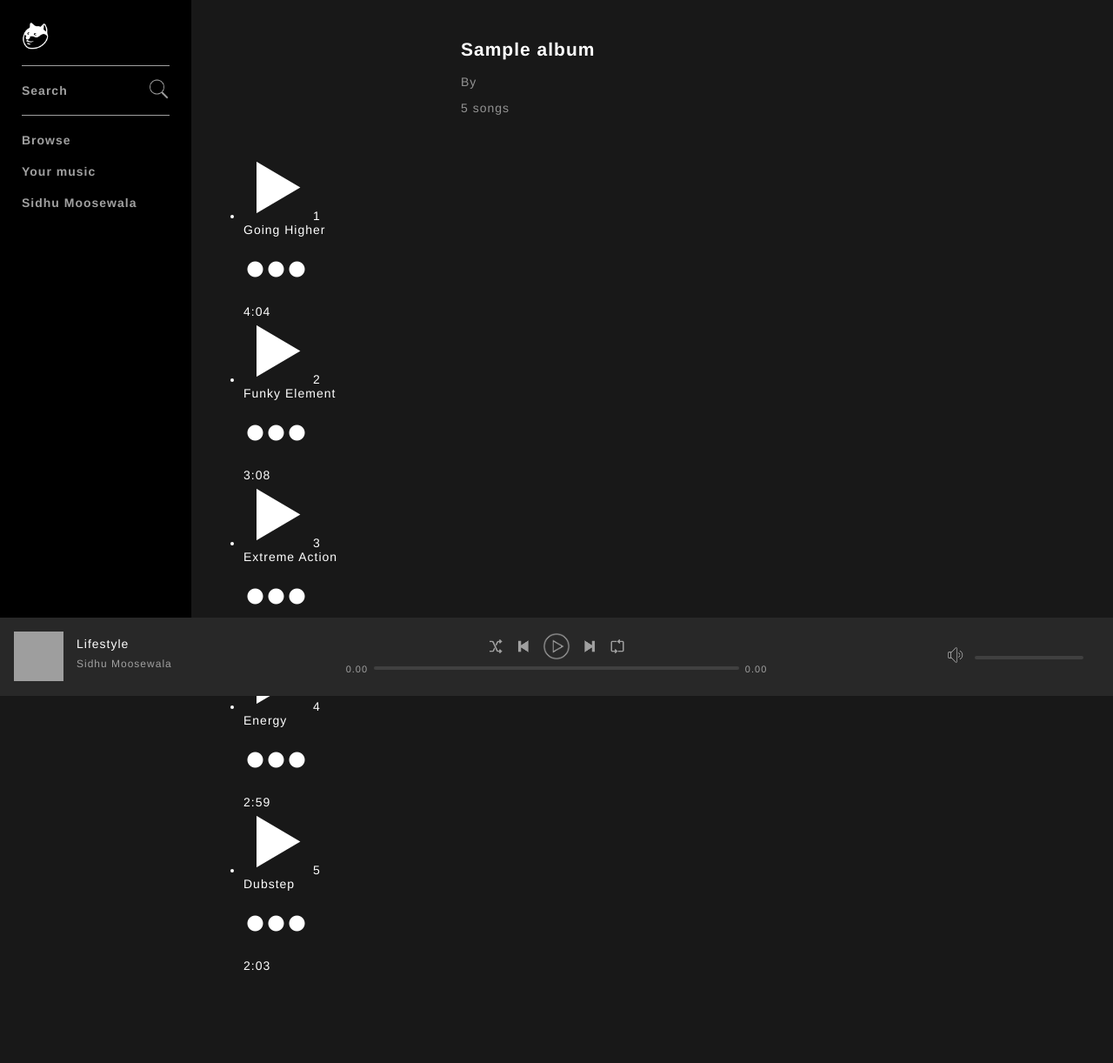
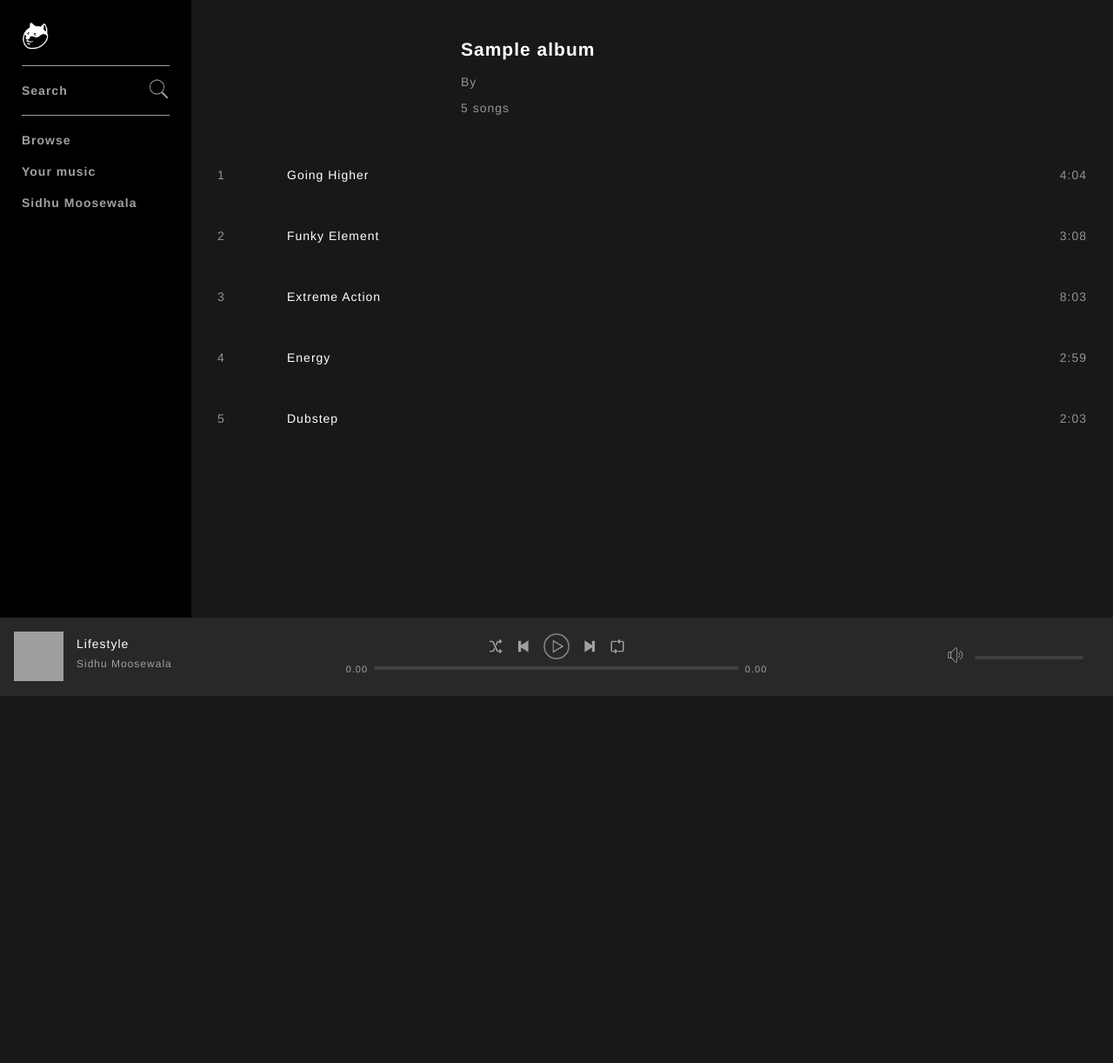
Before and after one commit to manuarora700/music-streaming-project, a PHP site: page /album.php?id=1 in a window 1280 px wide. Shown: the whole page at 87% size. After the commit the page ends 800 px from the top, so only its background shows below. Run offline with PHP 8.4, Linux system fonts and the light colour scheme; the visitor is signed in with stand-in values (Sample User, id 1); data comes from the database, SQL or seed files in the repository; tables that the repository leaves empty or names only in its code hold one stand-in row (values such as "Sample post"); data that the repository does not hold is empty; grey boxes are pictures that could not be loaded.

Commit message:
Styled the tracklist page

```diff
--- a/album.php
+++ b/album.php
@@ -69,10 +69,10 @@
 							<img class='optionsButton' src='assets/images/icons/more.png'/>
 
 
-						</div class='trackDuration'>
+						</div>
+
+						<div class='trackDuration'>
 							<span class='duration'>" . $albumSong->getDuration() . "</span>
-						<div>
-
 						</div>
 
 					 </li>";
--- a/assets/css/style.css
+++ b/assets/css/style.css
@@ -285,3 +285,83 @@ body {
 	color: #939393;
 	font-weight: 200;
 }
+
+.tracklist {
+	padding: 0;
+}
+
+.tracklistRow {
+	height: 40px;
+	padding: 15px 10px;
+	list-style: none;
+}
+
+.tracklistRow span {
+	color: #939393;
+	font-weight: 200;
+}
+
+.tracklistRow:hover {
+	background-color: #282828;
+}
+
+.tracklistRow .trackCount {
+	width: 8%;
+	float: left;
+}
+
+.tracklistRow .trackCount img {
+	width: 20px;
+	visibility: hidden;
+	position: absolute;
+	cursor: pointer;
+}
+
+.tracklistRow:hover .trackCount img {
+	visibility: visible;
+}
+
+.tracklistRow .trackCount span {
+	visibility: visible;
+}
+.tracklistRow:hover .trackCount span {
+	visibility: hidden;
+}
+
+.tracklistRow .trackInfo {
+	width: 75%;
+	float: left;
+
+}
+
+.tracklistRow .trackInfo span {
+	display: block;
+}
+
+.tracklistRow .trackOptions {
+	width: 5%;
+	float: left;
+	text-align: right;
+}
+
+.tracklistRow .trackOptions img{
+	width: 15px;
+	visibility: hidden;
+}
+
+.tracklistRow:hover .trackOptions img{
+	width: 15px;
+	visibility: visible;
+}
+
+.tracklistRow .trackDuration {
+	width: 12%;
+	float: left;
+	text-align: right;
+}
+
+.tracklistRow .trackInfo .trackName {
+
+	color: #fff;
+	margin-bottom: 7px;
+}
```
